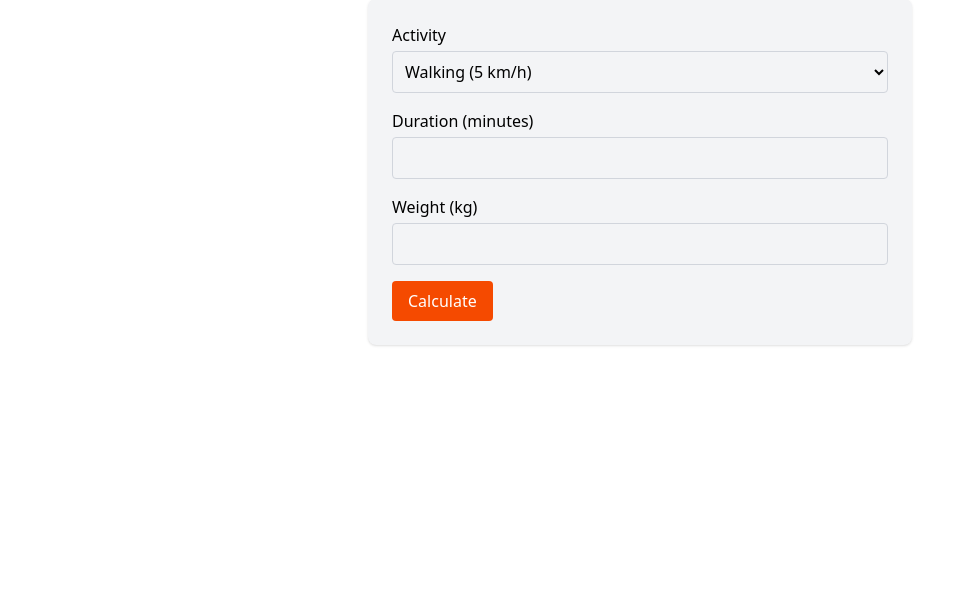
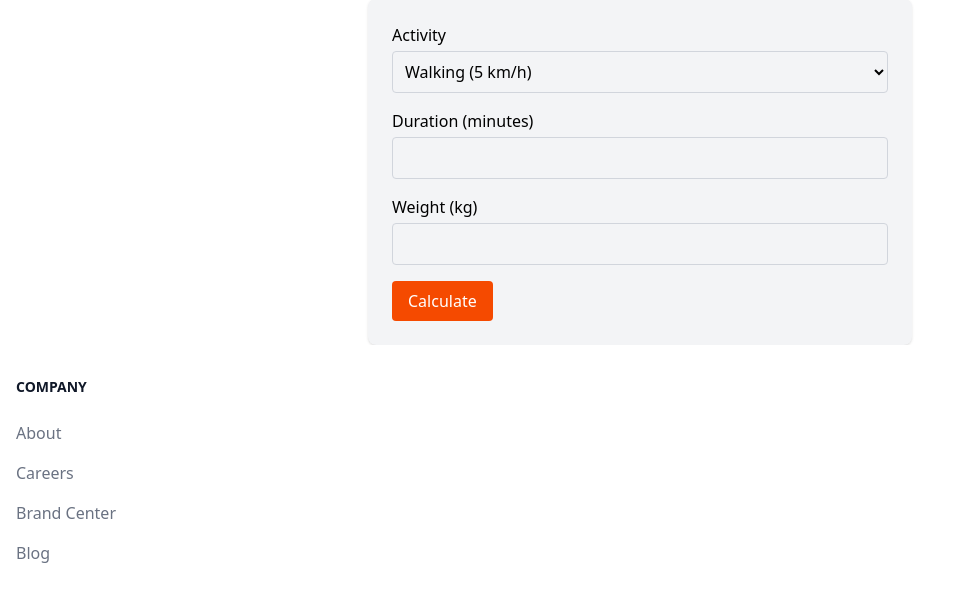
Before and after one commit to ChienAnTu/StrideTrack, a Flask app: page /calories in a window 1280 px wide. Shown: the part 129-741 px from the top of the page, without its empty margins (0-959 px from the left). Run offline with Flask 3, Linux system fonts and the light colour scheme.

Commit message:
resolved conflicts

```diff
--- a/app/templates/base.html
+++ b/app/templates/base.html
@@ -56,6 +56,33 @@
     {% block content %}
     <!-- Each page will insert its own content here -->
     {% endblock %}
+
+    <!-- Footer -->
+    <section>
+      <footer class="bg-white dark:bg-gray-900">
+        <div class="mx-auto w-full max-w-screen-xl">
+          <div class="grid grid-cols-2 gap-8 px-4 py-6 lg:py-8 md:grid-cols-4">
+            <div>
+                <h2 class="mb-6 text-sm font-semibold text-gray-900 uppercase dark:text-white">Company</h2>
+                <ul class="text-gray-500 dark:text-gray-400 font-medium">
+                    <li class="mb-4">
+                        <a href="#" class=" hover:underline">About</a>
+                    </li>
+                    <li class="mb-4">
+                        <a href="#" class="hover:underline">Careers</a>
+                    </li>
+                    <li class="mb-4">
+                        <a href="#" class="hover:underline">Brand Center</a>
+                    </li>
+                    <li class="mb-4">
+                        <a href="#" class="hover:underline">Blog</a>
+                    </li>
+                </ul>
+            </div>
+        </div>
+        </div>
+      </footer>
+    </section>
     <!-- JS -->
     <script src="{{ url_for('static', filename='script/script.js') }}"></script>
 </body>
```
